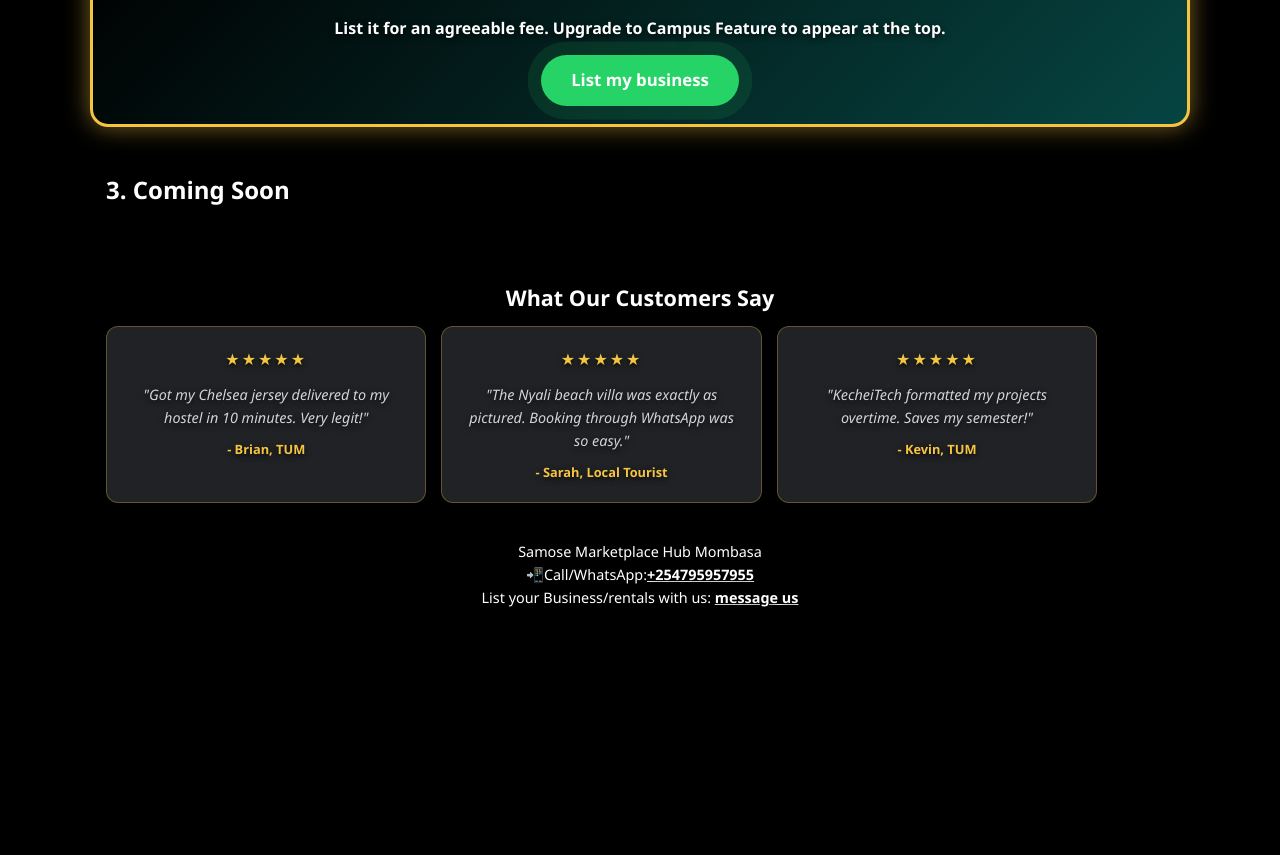
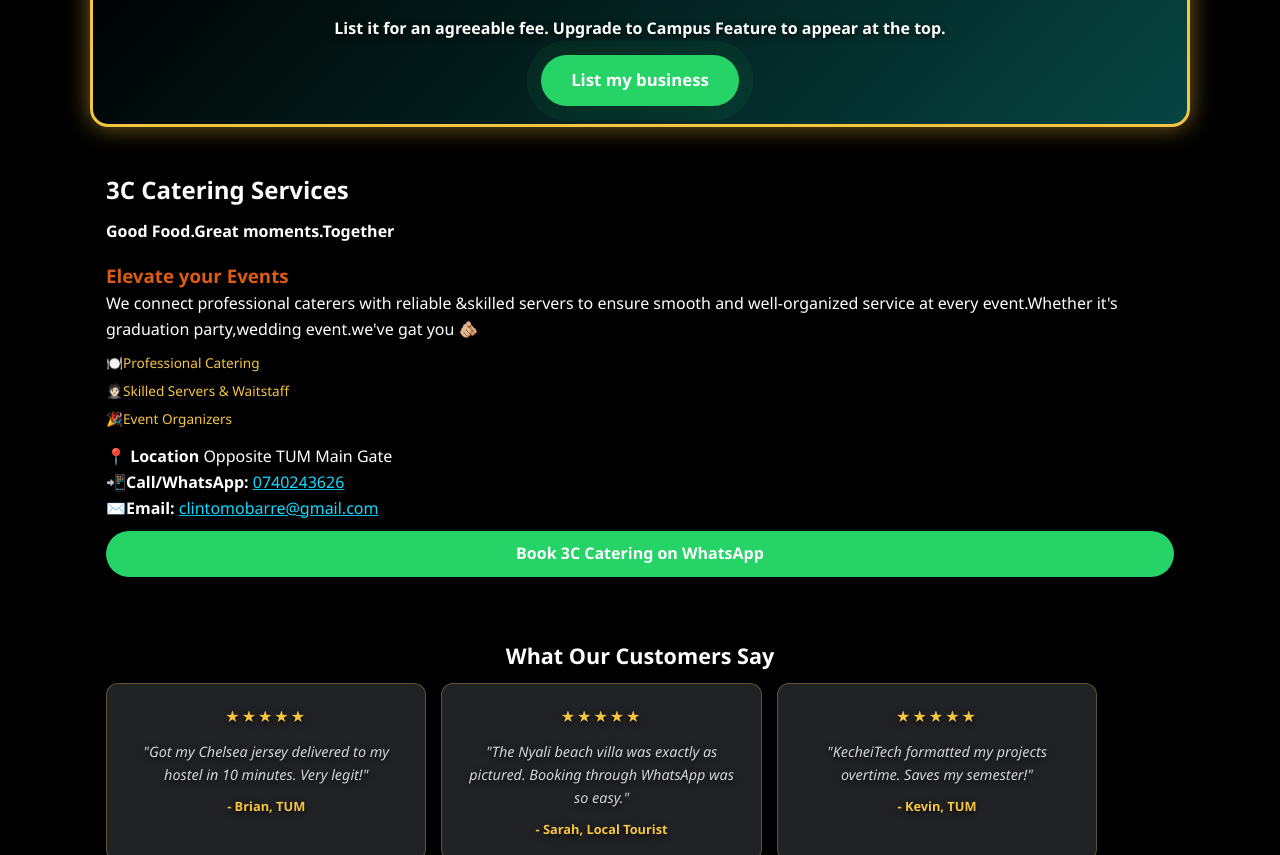
Before and after one commit to trippieaceslm-a11y/samose-marketplace, a plain HTML site: page index.html in a window 1280 px wide. Shown: the part 2535-3390 px from the top of the page. Before the commit the page ends 3162 px from the top, so only its background shows below. Drawn offline with nearby package versions, Linux system fonts and the light colour scheme.

Commit message:
Add files via upload

```diff
--- a/index.html
+++ b/index.html
@@ -408,7 +408,29 @@
 </section>
 
   <section id="pillar3" class="section">
-    <h2>3. Coming Soon</h2>
+    <h2>3C Catering Services</h2>
+    <p class="hub-intro">Good Food.Great moments.Together</p>
+
+    <div class="catering-container">
+<div class="carering-details">
+
+  <div class="catering-details">
+        <h3>Elevate your Events</h3>
+        <P>We connect professional caterers with reliable &amp;skilled servers to ensure smooth and well-organized service at every event.Whether it's graduation party,wedding event.we've gat you 🫵🏼</P>
+        <ul class="service-list">
+          <li>🍽️Professional Catering</li>
+          <li>🤵🏻Skilled Servers &amp; Waitstaff</li>
+          <li>🎉Event Organizers</li>
+        </ul>
+
+        <div class="catering-contact">
+          <p>📍<strong> Location </strong> Opposite TUM Main Gate </p>
+          <p>📲<strong>Call/WhatsApp:  </strong><a href="tel:+254740243626">0740243626</a></p>
+          <p>✉️<strong>Email: </strong><a href="mailto:climtonmobarre@gmail.com">clintomobarre@gmail.com</a></p>
+        </div>
+<a class="btn whatsapp" href="https://wa.me/254740243626?text=Hello%203C%20Catering!%20I%20found%20you%20on%20Samose%20Marketplace%20and%20I%20would%20like%20to%20enquire%20about%20your%20services." target="_blank">Book 3C Catering on WhatsApp</a>
+      </div>
+    </div>
   </section>
 
   <footer id="contact" class="site-footer">
```
Also changed, not shown: 3C.bsCard1.jpeg (added).
